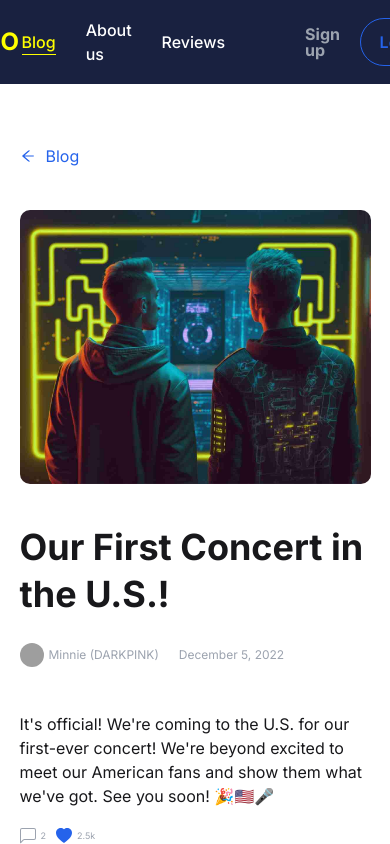
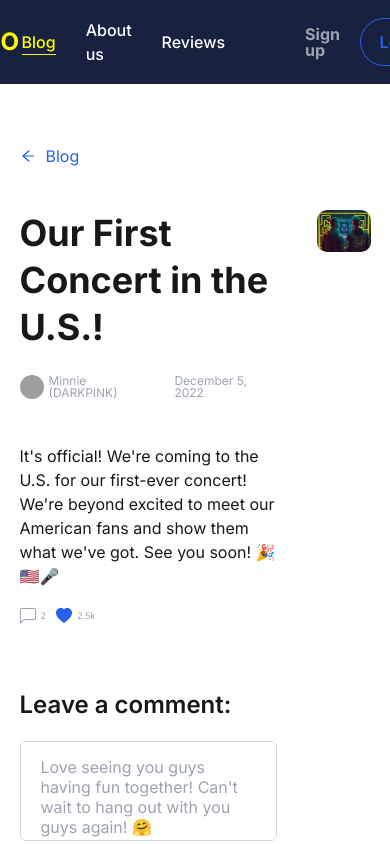
Before and after one commit to kurtprime/News-Article.io, a React (Vite) app: page /post/1 in a window 390 px wide. Built offline with nearby package versions, Linux system fonts and the light colour scheme; grey boxes are pictures that could not be loaded; what upload-js would draw is missing.

Commit message:
react news Project

```diff
--- a/src/components/pages/PostID.jsx
+++ b/src/components/pages/PostID.jsx
@@ -75,7 +75,7 @@ function PostID({ setPosts, posts }) {
             Blog
           </div>
         </NavLink>
-        <div className="flex justify-center gap-[40px] flex-wrap-reverse ">
+        <div className="flex justify-center gap-[40px] md:flex-wrap-reverse flex-nowrap ">
           <div className="flex flex-col flex-grow">
             <h1 className="text-zinc-900 text-4xl font-bold leading-[46.80px]">
               {posts[cardID].title}
```
